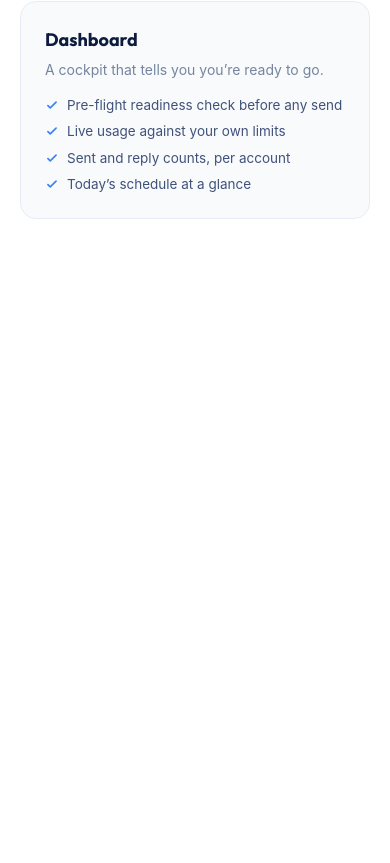
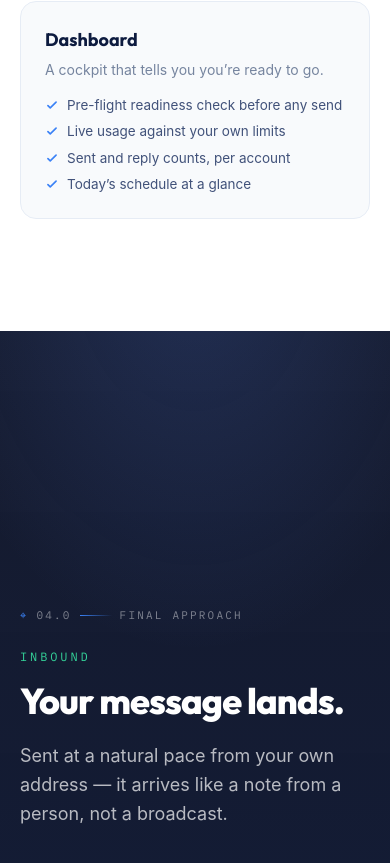
Before and after one commit to kryshn7777/emailpilots, a React (Vite) app in the folder landing/: page / in a window 390 px wide. Shown: the part 8836-9699 px from the top of the page. Before the commit the page ends 9167 px from the top, so only its background shows below. Built offline with nearby package versions, Linux system fonts and the light colour scheme; a web font is replaced by a local one.

Commit message:
feat(landing): pinned landing & reply chapter (C05)

```diff
--- /dev/null
+++ b/landing/src/story/C05Landing.tsx
@@ -0,0 +1,59 @@
+import { useRef } from 'react'
+import { gsap } from 'gsap'
+import { useGSAP } from '@gsap/react'
+import { ScrollTrigger } from 'gsap/ScrollTrigger'
+import { Annotation } from '../components/ui/Annotation'
+
+gsap.registerPlugin(ScrollTrigger, useGSAP)
+
+const STAGES = [
+  { tag: 'Inbound', title: 'Your message lands.', body: 'Sent at a natural pace from your own address — it arrives like a note from a person, not a broadcast.' },
+  { tag: 'Reply', title: 'They write back.', body: 'A read-only inbox check notices the reply. No tracking pixels, no rewriting your links.' },
+  { tag: 'Cleared', title: 'Follow-ups stop — automatically.', body: 'The moment someone replies, the sequence halts. You step in only for the conversations that matter.' },
+]
+
+/** Chapter 05 — Landing & reply (day→dusk). A pinned three-beat: land, reply, stop. */
+export function C05Landing() {
+  const root = useRef<HTMLElement>(null)
+
+  useGSAP(
+    () => {
+      const mm = gsap.matchMedia()
+      mm.add('(min-width: 769px) and (prefers-reduced-motion: no-preference)', () => {
+        const tl = gsap.timeline({
+          scrollTrigger: { trigger: root.current, start: 'top top', end: '+=200%', pin: true, scrub: true },
+        })
+        const cards = gsap.utils.toArray<HTMLElement>('.land-stage')
+        cards.forEach((card, i) => {
+          if (i > 0) tl.fromTo(card, { autoAlpha: 0, yPercent: 12 }, { autoAlpha: 1, yPercent: 0 }, i)
+          if (i < cards.length - 1) tl.to(card, { autoAlpha: 0, yPercent: -12 }, i + 0.85)
+        })
+      })
+      return () => mm.revert()
+    },
+    { scope: root },
+  )
+
+  return (
+    <section ref={root} id="landing" className="night-panel relative overflow-hidden text-white">
+      <div className="relative mx-auto flex min-h-screen max-w-4xl items-center px-5 py-28">
+        <div className="relative w-full">
+          <Annotation code="04.0" label="Final approach" className="text-white/45" />
+          <div className="relative mt-6 h-64">
+            {STAGES.map((s, i) => (
+              <div
+                key={s.tag}
+                className="land-stage absolute inset-0"
+                style={i === 0 ? undefined : { opacity: 0 }}
+              >
+                <div className="font-mono text-xs uppercase tracking-[.24em] text-success">{s.tag}</div>
+                <h2 className="mt-4 font-display text-4xl font-extrabold tracking-tight sm:text-6xl">{s.title}</h2>
+                <p className="mt-5 max-w-xl text-lg leading-relaxed text-white/70">{s.body}</p>
+              </div>
+            ))}
+          </div>
+        </div>
+      </div>
+    </section>
+  )
+}
--- a/landing/src/story/Story.tsx
+++ b/landing/src/story/Story.tsx
@@ -2,6 +2,7 @@ import { C01Hangar } from './C01Hangar'
 import { C02FlightPlan } from './C02FlightPlan'
 import { C03Takeoff } from './C03Takeoff'
 import { C04Cockpit } from './C04Cockpit'
+import { C05Landing } from './C05Landing'
 
 export function Story() {
   return (
@@ -10,6 +11,7 @@ export function Story() {
       <C02FlightPlan />
       <C03Takeoff />
       <C04Cockpit />
+      <C05Landing />
     </main>
   )
 }
```
